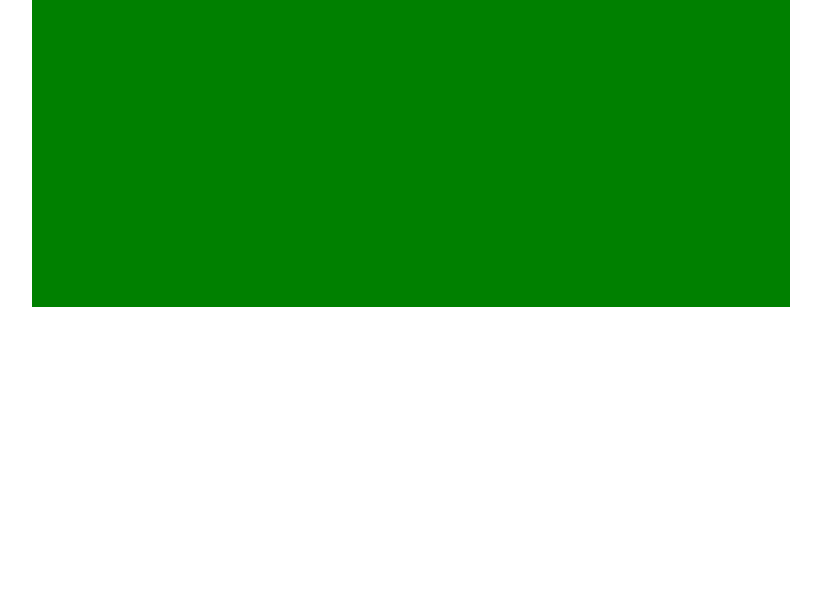
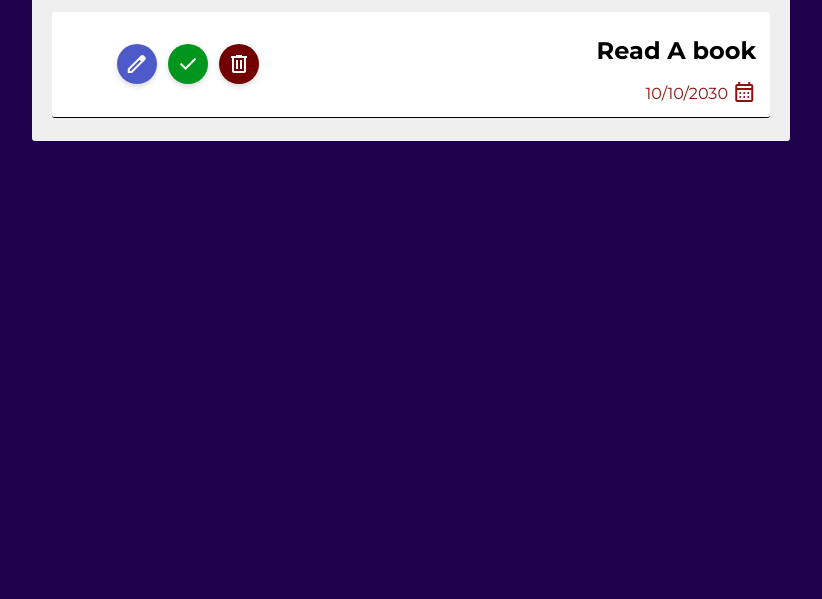
Before and after one commit to Ezzeldien-M-Abdalaziz/JS-Crud-Project, a plain HTML site: page index.html in a window 1280 px wide. Shown: the part 201-800 px from the top of the page, without its empty margins (229-1051 px from the left). Drawn offline with nearby package versions, Linux system fonts and the light colour scheme.

Commit message:
finish UI

```diff
--- a/index.css
+++ b/index.css
@@ -5,6 +5,13 @@
         border: none;
         font-size: 20px;
         box-shadow: 0px 3px 5px rgba(168, 168, 168, 0.38);
+        line-height: 0;
+}
+
+body{
+    background-color: rgb(30,0,77);
+    font-family: "Montserrat", sans-serif;
+    ;
 }
 
 .main{
@@ -14,11 +21,19 @@
     direction: rtl;
 }
 
+.content{
+    padding: 20px;
+}
+
 .tasks_table{
-    background-color: green;
+    background-color: rgb(239, 239, 239);
     width: 60%;
-    height: 500px;
+    /* height: 500px; */
+    margin-top:130px;
+    border-radius: 3px;
+
 }
+
 
 .header{
     width: 100%;
@@ -35,23 +50,60 @@
         float: right;
         background-color: white;
         margin-right: 10px;
+
     }
+}
+
+
+.content__task{
+    display: flex;
+    background-color: white;
+    padding: 4px;
+    border-bottom: 1px solid black;
+    border-radius: 3px;
+    transition:.3s;
+    margin-bottom: 3px;
+}
+.content__task:hover{
+    box-shadow: 0px 3px 15px rgba(97, 97, 97, 0.843);
 }
 
     .task-info{
         width: 70%;
-        background-color: white;
+        margin-right: 10px;
+        /* background-color: white; */
+        .task-info-date{
+            color: rgb(140, 18, 18);
+            position: relative;
+            top: -10px;
+
+            .material-symbols-outlined{
+                position: relative;
+                top: 5px;
+            }
+
+        }
+
     }
 
+
     .task-actions{
+        display: flex;
+        justify-content: space-between;
+        width: 20%;
+        align-items: center;
+
         button:first-child{
             background-color:rgb(114, 0, 0) ;
+            color: white;
         }
 
         button:nth-child(2){
             background-color:rgb(0  , 150, 30) ;
+            color: white;
         }
         button:nth-child(3){
             background-color:rgb(0  , 16, 179,0.692) ;
+            color: white;
         }
     }
--- a/index.html
+++ b/index.html
@@ -3,6 +3,10 @@
 <head>
     <meta charset="UTF-8">
     <meta name="viewport" content="width=device-width, initial-scale=1.0">
+    <link rel="preconnect" href="https://fonts.googleapis.com">
+    <link rel="preconnect" href="https://fonts.gstatic.com" crossorigin>
+    <link href="https://fonts.googleapis.com/css2?family=Montserrat:ital,wght@0,100..900;1,100..900&display=swap" rel="stylesheet">
+    <link rel="stylesheet" href="https://fonts.googleapis.com/css2?family=Material+Symbols+Outlined:opsz,wght,FILL,GRAD@20..48,100..700,0..1,-50..200" />
     <link rel="stylesheet" href="index.css">
     <title>Document</title>
 </head>
@@ -15,7 +19,7 @@
             <!-- head -->
             <div class="header">
                 <h1>My tasks</h1>
-                <button class="add circular">add</button>
+                <button class="add circular"><span class="material-symbols-outlined" style="color :black">add</span></button>
             </div>
             <!-- head -->
 
@@ -25,9 +29,13 @@
                 <div class="content__task">
                     <!-- task info  -->
                         <div class="task-info">
+
                             <h2>Read A book</h2>
 
                             <div class="task-info-date">
+                                <span class="material-symbols-outlined">
+                                    calendar_month
+                                    </span>
                                 <span>10/10/2030</span>
                             </div>
                         </div>
@@ -36,9 +44,15 @@
 
                     <!-- task actions  -->
                         <div class="task-actions">
-                            <button class="circular">D</button>
-                            <button class="circular">c</button>
-                            <button class="circular">e</button>
+                            <button class="circular"><span class="material-symbols-outlined">
+                                delete
+                                </span></button>
+                            <button class="circular"><span class="material-symbols-outlined">
+                                check
+                                </span></button>
+                            <button class="circular"><span class="material-symbols-outlined">
+                                edit
+                                </span></button>
                         </div>
                     <!-- task actions  -->
 
```
